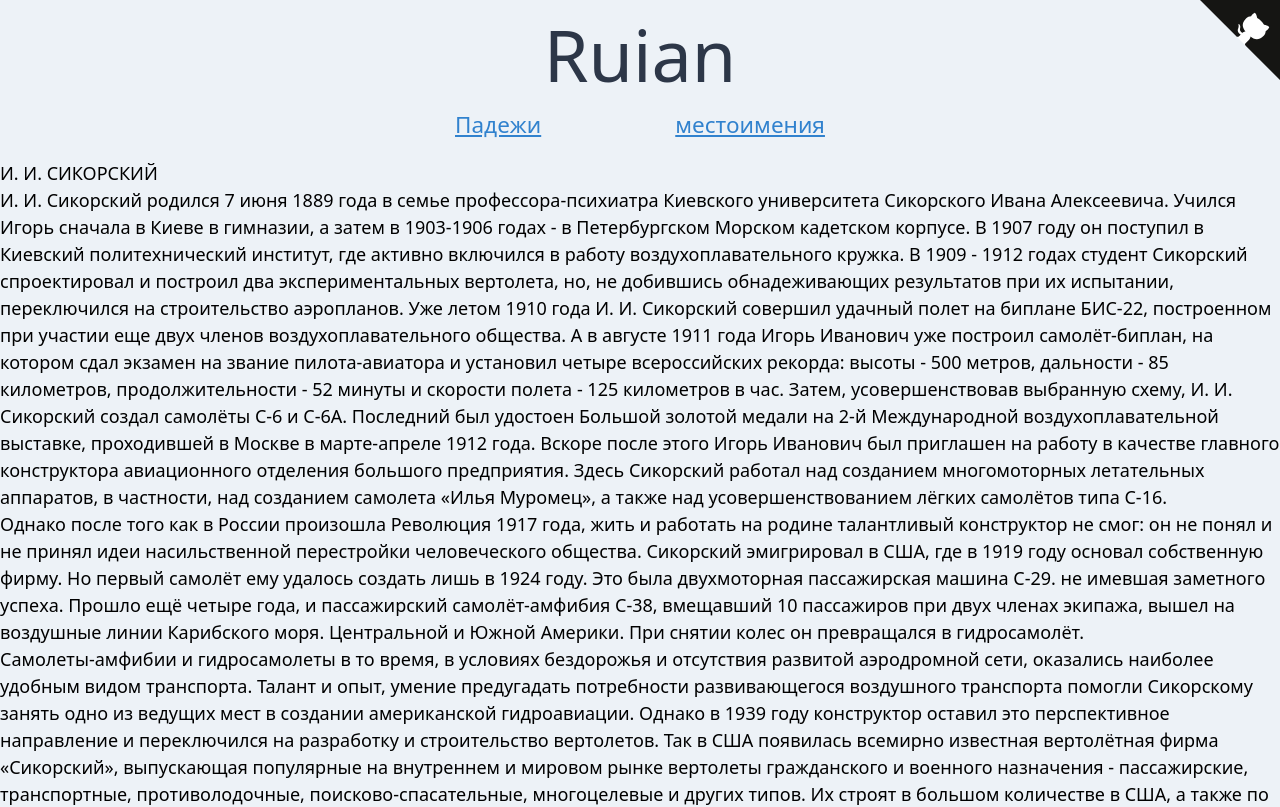
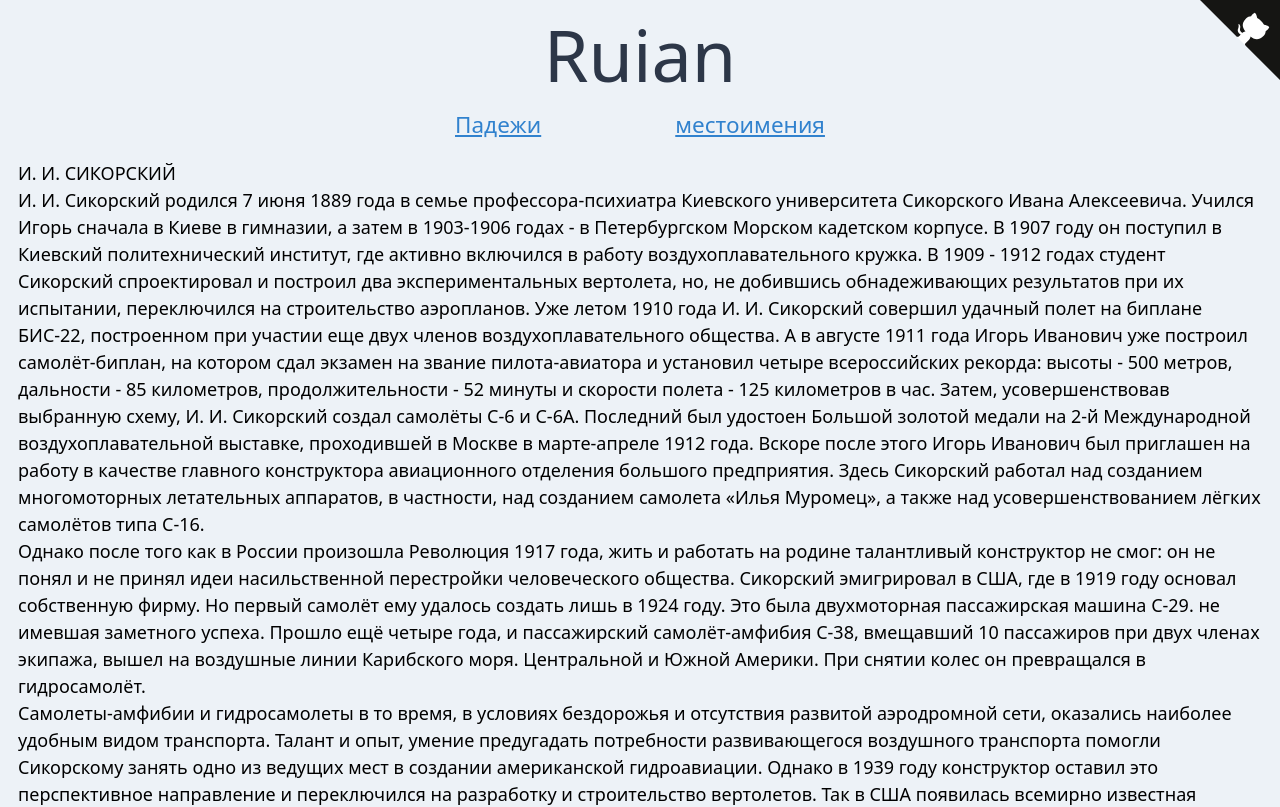
Before and after one commit to albizures/ruian, a Next.js app: page /doc1 in a window 1280 px wide. Shown: the top 807 px of the page. Built offline with nearby package versions, Linux system fonts and the light colour scheme.

Commit message:
use container

```diff
--- a/src/pages/doc1.tsx
+++ b/src/pages/doc1.tsx
@@ -1,8 +1,9 @@
 import React from 'react';
+import { Container } from '../components/elements';
 
 const Doc1 = () => {
 	return (
-		<div>
+		<Container>
 			<h1>И. И. СИКОРСКИЙ</h1>
 
 			<p>
@@ -70,7 +71,7 @@ const Doc1 = () => {
 				различных летательных аппаратов. 72 из них выпускались серийно, 2 были
 				доведены до стадии опытных образцов и лишь 4 остались на бумаге.
 			</p>
-		</div>
+		</Container>
 	);
 };
 
--- a/src/pages/doc2.tsx
+++ b/src/pages/doc2.tsx
@@ -1,8 +1,9 @@
 import React from 'react';
+import { Container } from '../components/elements';
 
 const Doc1 = () => {
 	return (
-		<div>
+		<Container>
 			<h1>Электрический ток проводимости</h1>
 			<p>
 				Электрические заряды, имеющиеся в различных телах, участвуют в
@@ -63,7 +64,7 @@ const Doc1 = () => {
 				аноду
 			</p>
 			<p>Краткосрочные электрические токи наблюдаются и в диэлектриках</p>
-		</div>
+		</Container>
 	);
 };
 
```
